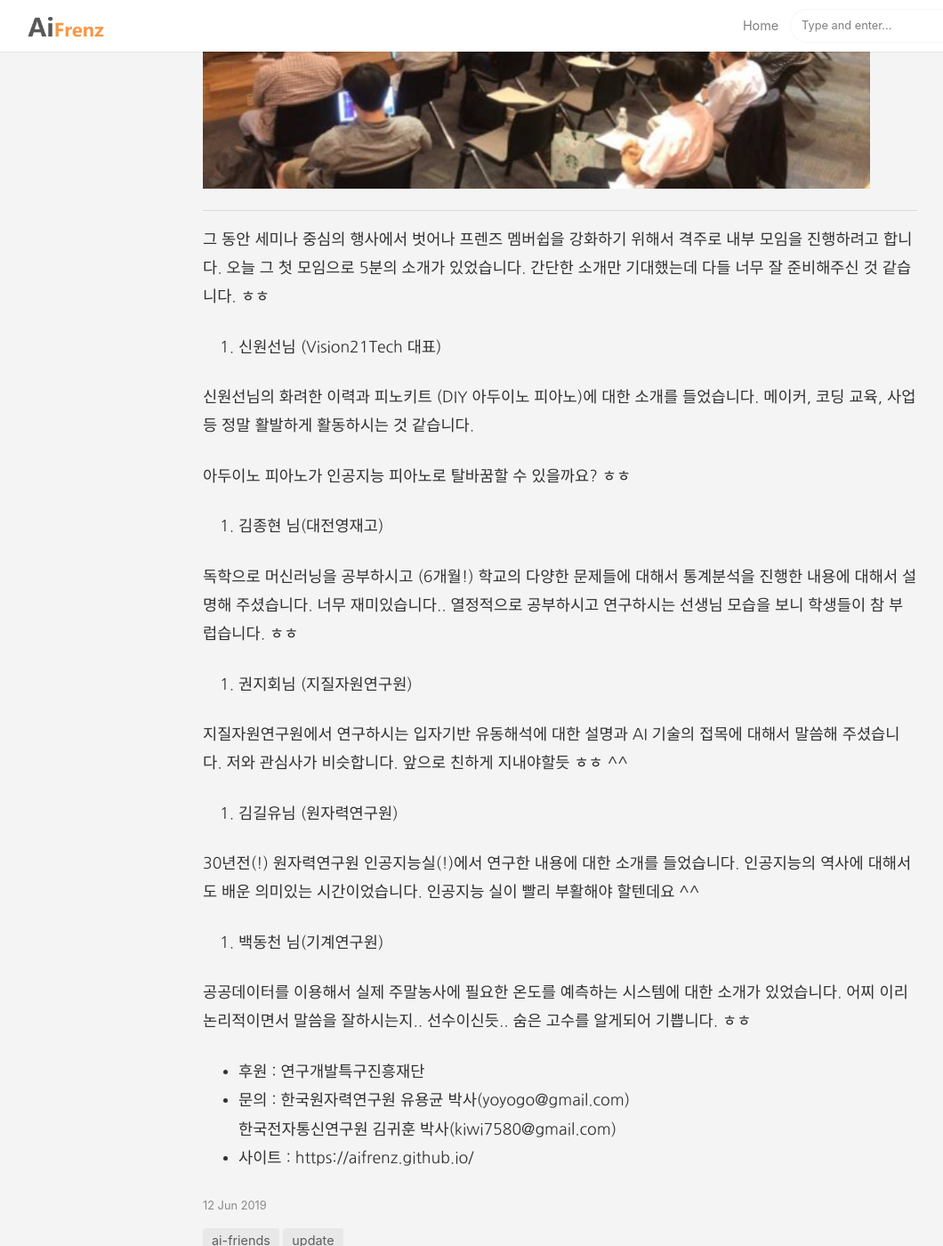
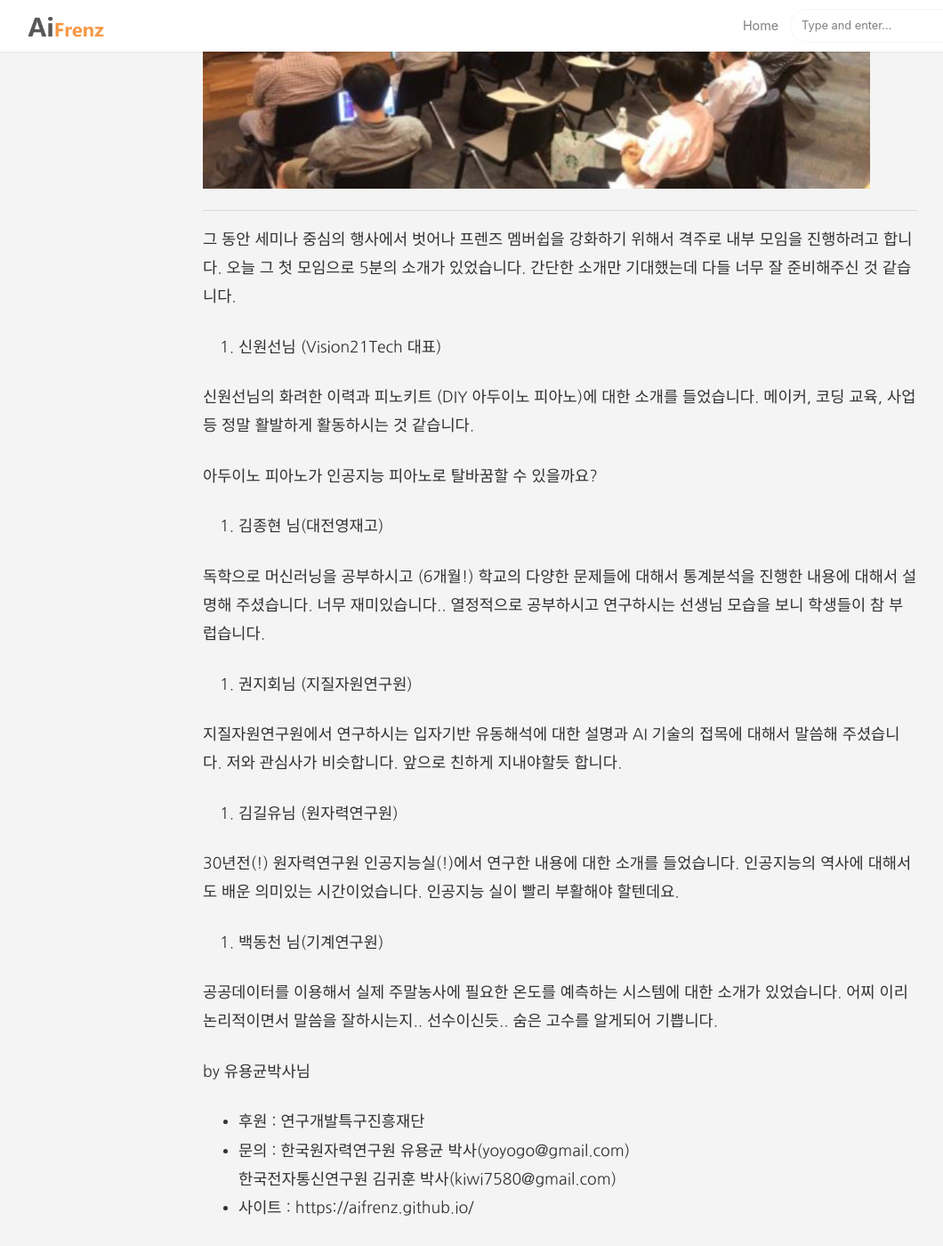
Before and after one commit to aifrenz/aifrenz.github.io, a Jekyll site: the page built from _posts/2019-06-12-1st-membershipday.markdown, in a window 1280 px wide and 1400 px high, scrolled down 546 px. Shown: the whole window at 89% size, without its empty margins (57-1117 px from the left). Built offline with Jekyll 4.4.1, drawn with Linux system fonts in a browser that asks for light colours; comment, search, counter and statistics services are not loaded.

Commit message:
Update 2019-06-12-1st-membershipday.markdown

```diff
--- a/_posts/2019-06-12-1st-membershipday.markdown
+++ b/_posts/2019-06-12-1st-membershipday.markdown
@@ -12,40 +12,36 @@
 ---
 ***
 
-그 동안 세미나 중심의 행사에서 벗어나 프렌즈 멤버쉽을 강화하기 위해서 격주로 내부 모임을 진행하려고 합니다. 오늘 그 첫 모임으로 5분의 소개가 있었습니다. 간단한 소개만 기대했는데 다들 너무 잘 준비해주신 것 같습니다. ㅎㅎ
+
+그 동안 세미나 중심의 행사에서 벗어나 프렌즈 멤버쉽을 강화하기 위해서 격주로 내부 모임을 진행하려고 합니다. 오늘 그 첫 모임으로 5분의 소개가 있었습니다. 간단한 소개만 기대했는데 다들 너무 잘 준비해주신 것 같습니다.
 
 1. 신원선님 (Vision21Tech 대표)
 
 신원선님의 화려한 이력과 피노키트 (DIY 아두이노 피아노)에 대한 소개를 들었습니다. 메이커, 코딩 교육, 사업 등 정말 활발하게 활동하시는 것 같습니다.
 
-아두이노 피아노가 인공지능 피아노로 탈바꿈할 수 있을까요? ㅎㅎ
+아두이노 피아노가 인공지능 피아노로 탈바꿈할 수 있을까요?
 
-[](https://www.notion.so/35413bb1a2914b6ea2def191edd15d6e#f5f031130b23422f90b9de1bd342eb78)
 
 2. 김종현 님(대전영재고)
 
-독학으로 머신러닝을 공부하시고 (6개월!) 학교의 다양한 문제들에 대해서 통계분석을 진행한 내용에 대해서 설명해 주셨습니다. 너무 재미있습니다..  열정적으로 공부하시고 연구하시는 선생님 모습을 보니 학생들이 참 부럽습니다. ㅎㅎ
+독학으로 머신러닝을 공부하시고 (6개월!) 학교의 다양한 문제들에 대해서 통계분석을 진행한 내용에 대해서 설명해 주셨습니다. 너무 재미있습니다..  열정적으로 공부하시고 연구하시는 선생님 모습을 보니 학생들이 참 부럽습니다.
 
-[](https://www.notion.so/35413bb1a2914b6ea2def191edd15d6e#2667f8fe9dd5494787268f9b22754439)
 
 3. 권지회님 (지질자원연구원)
 
-지질자원연구원에서 연구하시는 입자기반 유동해석에 대한 설명과 AI 기술의 접목에 대해서 말씀해 주셨습니다.  저와 관심사가 비슷합니다. 앞으로 친하게 지내야할듯 ㅎㅎ ^^
+지질자원연구원에서 연구하시는 입자기반 유동해석에 대한 설명과 AI 기술의 접목에 대해서 말씀해 주셨습니다.  저와 관심사가 비슷합니다. 앞으로 친하게 지내야할듯 합니다.
 
-[](https://www.notion.so/35413bb1a2914b6ea2def191edd15d6e#0d11c118355642f4a2d8e95b3d0948d7)
 
 4. 김길유님 (원자력연구원)
 
-30년전(!) 원자력연구원 인공지능실(!)에서 연구한 내용에 대한 소개를 들었습니다. 인공지능의 역사에 대해서도 배운 의미있는 시간이었습니다. 인공지능 실이 빨리 부활해야 할텐데요 ^^
+30년전(!) 원자력연구원 인공지능실(!)에서 연구한 내용에 대한 소개를 들었습니다. 인공지능의 역사에 대해서도 배운 의미있는 시간이었습니다. 인공지능 실이 빨리 부활해야 할텐데요.
 
-[](https://www.notion.so/35413bb1a2914b6ea2def191edd15d6e#b57fce96f20f4c40b6758dedfbe80fbe)
 
 5. 백동천 님(기계연구원)
 
-공공데이터를 이용해서 실제 주말농사에 필요한 온도를 예측하는 시스템에 대한 소개가 있었습니다. 어찌 이리 논리적이면서  말씀을 잘하시는지.. 선수이신듯.. 숨은 고수를 알게되어 기쁩니다. ㅎㅎ
+공공데이터를 이용해서 실제 주말농사에 필요한 온도를 예측하는 시스템에 대한 소개가 있었습니다. 어찌 이리 논리적이면서  말씀을 잘하시는지.. 선수이신듯.. 숨은 고수를 알게되어 기쁩니다.
 
-[](https://www.notion.so/35413bb1a2914b6ea2def191edd15d6e#9fd4420c98a54b00882339cb66b540b6)
-
+by 유용균박사님
 
 
 - 후원 : 연구개발특구진흥재단
```
